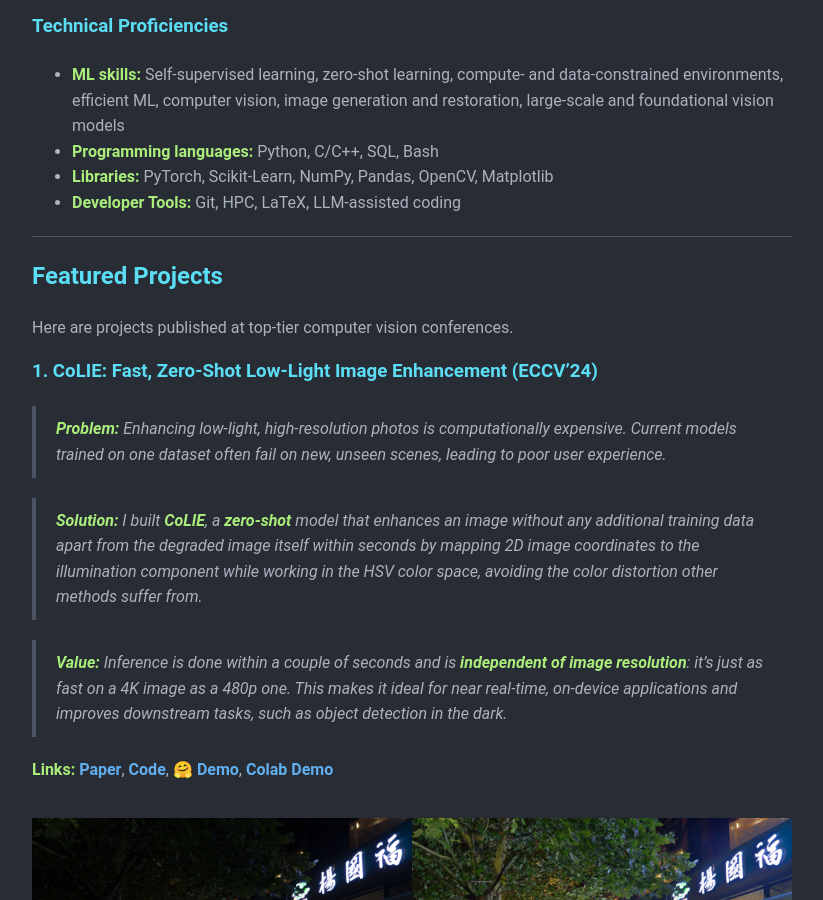
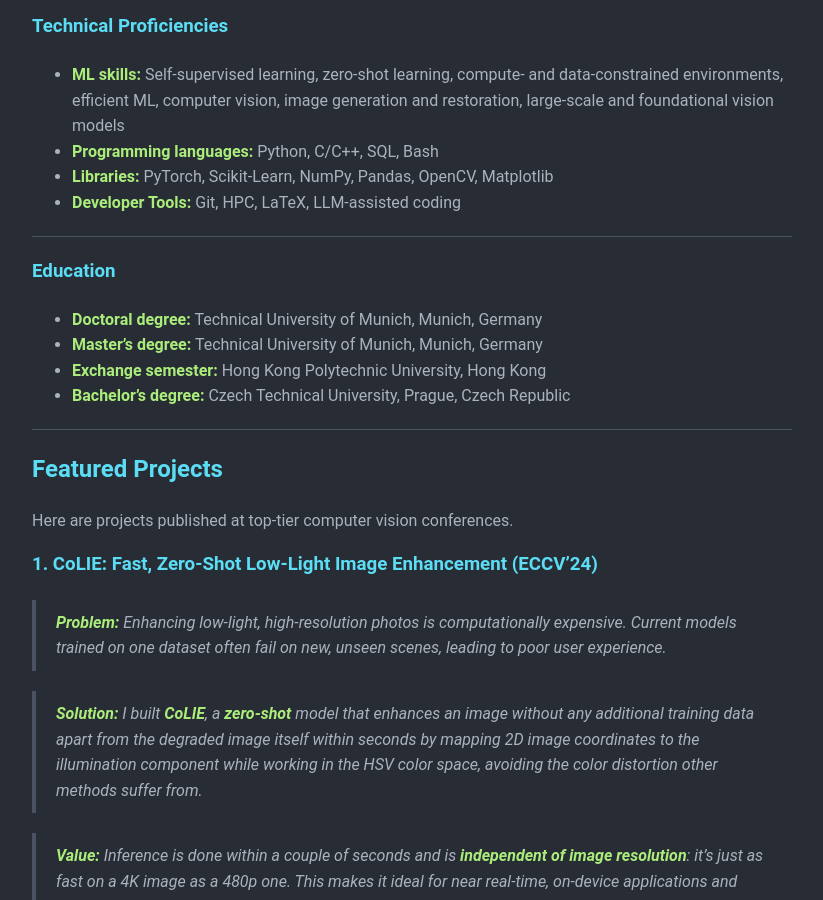
Before and after one commit to ctom2/chobola-ai, a Jekyll site: the page built from index.md, in a window 1280 px wide and 900 px high, scrolled down 503 px. Shown: the whole window, without its empty margins (228-1051 px from the left). Built offline with Jekyll 4.4.1, drawn with Linux system fonts in a browser that asks for light colours; our own code applies the rules of GitHub Pages for plain Markdown files.

Commit message:
Update index.md

```diff
--- a/index.md
+++ b/index.md
@@ -17,6 +17,15 @@
 * **Programming languages:** Python, C/C++, SQL, Bash
 * **Libraries:** PyTorch, Scikit-Learn, NumPy, Pandas, OpenCV, Matplotlib
 * **Developer Tools:** Git, HPC, LaTeX, LLM-assisted coding
+
+---
+
+### Education
+
+* **Doctoral degree:** Technical University of Munich, Munich, Germany
+* **Master's degree:** Technical University of Munich, Munich, Germany
+* **Exchange semester:** Hong Kong Polytechnic University, Hong Kong
+* **Bachelor's degree:** Czech Technical University, Prague, Czech Republic
 
 ---
 
```
